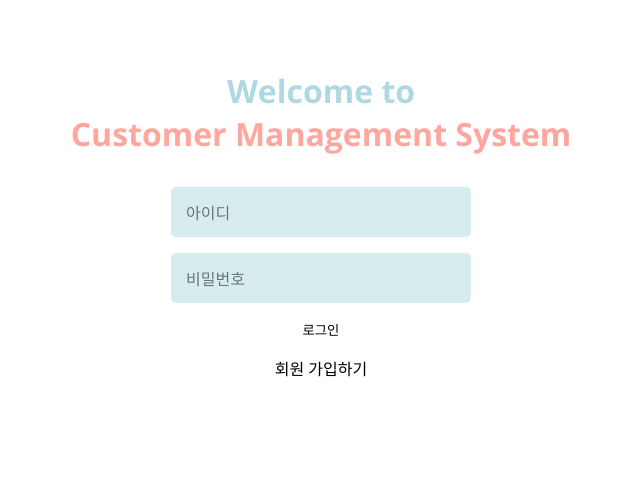
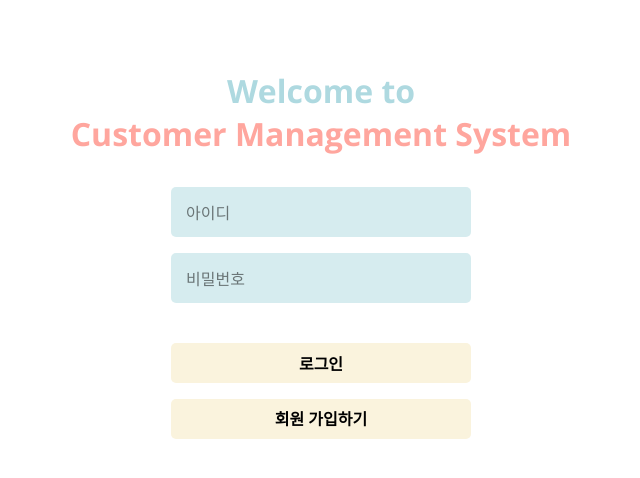
Before and after one commit to Minjoo522/CRM, a Flask app: page /login in a window 1280 px wide. Shown: the top 478 px of the page, without its empty margins (319-959 px from the left). Run offline with Flask 3, Linux system fonts and the light colour scheme.

Commit message:
💄 CSS-signup

```diff
--- a/static/css/screens/login.css
+++ b/static/css/screens/login.css
@@ -46,4 +46,29 @@
   left: 5%;
   color: var(--color-text);
   opacity: 0.5;
+  transition: all 250ms ease-in;
 }
+
+.login__label.selected {
+  font-size: 0.8rem;
+  transform: translateY(-8px);
+}
+
+.login__button,
+.login__signup {
+  width: 300px;
+  height: 40px;
+  font-size: 1rem;
+  background-color: var(--color-accent-variant);
+  border-radius: 5px;
+  font-weight: bold;
+}
+
+.login__button {
+  margin-top: 1.5rem;
+}
+
+.login__signup {
+  text-align: center;
+  line-height: 40px;
+}
--- a/static/css/style.css
+++ b/static/css/style.css
@@ -11,6 +11,7 @@
 /* Screens */
 @import 'screens/user.css';
 @import 'screens/login.css';
+@import 'screens/signup.css';
 
 * {
   box-sizing: border-box;
--- a/static/js/main.js
+++ b/static/js/main.js
@@ -1,7 +1,7 @@
-// 'use strict';
+'use strict';
 
-// const loginInput = document.querySelector('.login__input');
-// const loginLabel = document.querySelector('.login__label');
-// loginInput.addEventListener('click', () => {
-//   loginLabel.classList.add;
-// });
+const loginInput = document.querySelector('.login__input');
+const loginLabel = document.querySelector('.login__label');
+loginInput.addEventListener('click', () => {
+  loginLabel.classList.toggle('selected');
+});
```
Also changed, not shown: static/css/screens/signup.css (added).
